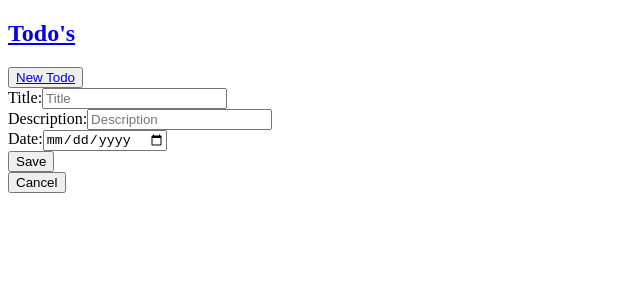
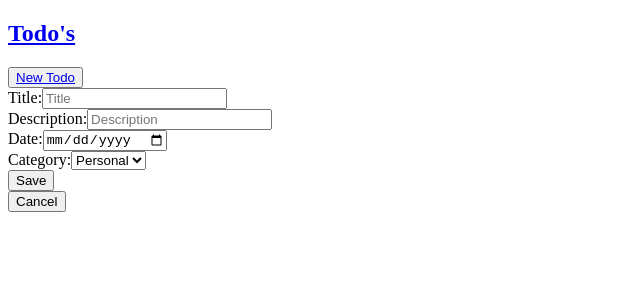
Before and after one commit to Jesse-Chong/frontend-portfolio-project, a React (Vite) app: page /todos/1/edit in a window 1280 px wide. Shown: the top 300 px of the page, without its empty margins (0-640 px from the left). Built offline with nearby package versions, Linux system fonts and the light colour scheme; no server answers.

Commit message:
Started category filtering

```diff
--- a/src/Components/Todo.jsx
+++ b/src/Components/Todo.jsx
@@ -5,9 +5,23 @@ import { capitalizeTitle, capitalizeDescription } from "./helper";
 const API = import.meta.env.VITE_API_URL;
 
 function Todo({ todo }) {
-  const { id, todo_title, todo_description, todo_date, todo_istrue } = todo;
+  const {
+    id,
+    todo_title,
+    todo_description,
+    todo_date,
+    todo_istrue,
+    todo_category,
+  } = todo;
   const [completionStatus, setCompletionStatus] = useState(todo_istrue);
-  console.log(id, todo_title, todo_description, todo_date, todo_istrue);
+  console.log(
+    id,
+    todo_title,
+    todo_description,
+    todo_date,
+    todo_istrue,
+    todo_category
+  );
 
   const handleToggleCompletion = async () => {
     try {
@@ -32,9 +46,9 @@ function Todo({ todo }) {
         <Link to={`/todos/${id}`}>{capitalizeTitle(todo_title)}</Link>
       </td>
       <td>{capitalizeDescription(todo_description)}</td>
-              <button onClick={handleToggleCompletion}>
+      <button onClick={handleToggleCompletion}>
         {completionStatus ? "✅" : "❌"}
-        </button>
+      </button>
     </tr>
   );
 }
--- a/src/Components/TodoEditForm.jsx
+++ b/src/Components/TodoEditForm.jsx
@@ -10,7 +10,8 @@ function TodoEditForm() {
     todo_title: "",
     todo_description: "",
     todo_date: "",
-    todo_istrue: false
+    todo_istrue: false,
+    todo_category: "",
   });
 
   const handleTextChange = (event) => {
@@ -100,6 +101,19 @@ function TodoEditForm() {
             required
           />
         </div>
+        <div className="cetegory">
+          <label htmlFor="todo_category">Category:</label>
+          <select
+            id="todo_category"
+            value={todo.todo_category}
+            onChange={(e) =>
+              setTodo({ ...todo, todo_category: e.target.value })
+            }
+          >
+            <option value="personal">Personal</option>
+            <option value="work">Work</option>
+          </select>
+        </div>
         <button type="submit" className="btn btn-success">
           Save
         </button>
--- a/src/Components/TodoNewForm.jsx
+++ b/src/Components/TodoNewForm.jsx
@@ -10,7 +10,7 @@ function TodoNewForm() {
     todo_title: "",
     todo_description: "",
     todo_date: "",
-    todo_istrue: false
+    todo_istrue: false,
   });
 
   const handleTextChange = (event) => {
@@ -87,6 +87,19 @@ function TodoNewForm() {
             required
           />
         </div>
+        <div className="category">
+          <label htmlFor="todo_category">Category:</label>
+          <select
+            id="todo_category"
+            value={todo.todo_category}
+            onChange={(e) =>
+              setTodo({ ...todo, todo_category: e.target.value })
+            }
+          >
+            <option value="personal">Personal</option>
+            <option value="work">Work</option>
+          </select>
+        </div>
         <button type="submit" className="btn btn-success">
           Save
         </button>
--- a/src/Components/Todos.jsx
+++ b/src/Components/Todos.jsx
@@ -6,6 +6,7 @@ const API = import.meta.env.VITE_API_URL;
 console.log(API);
 function Todos() {
   const [todos, setTodos] = useState([]);
+  const [filter, setFilter] = useState("all");
 
   useEffect(() => {
     fetch(`${API}/todo`)
@@ -21,6 +22,11 @@ function Todos() {
   return (
     <div className="Todos">
       <section>
+        <div>
+          <button onClick={() => setFilter("all")}>All</button>
+          <button onClick={() => setFilter("work")}>Work</button>
+          <button onClick={() => setFilter("personal")}>Personal</button>
+        </div>
         <table>
           <thead>
             <tr>
@@ -31,7 +37,7 @@ function Todos() {
           </thead>
           <tbody>
             {todos.map((todo) => {
-              return <Todo key={todo.id} todo={todo} />
+              return <Todo key={todo.id} todo={todo} />;
             })}
           </tbody>
         </table>
--- a/src/Components/helper.js
+++ b/src/Components/helper.js
@@ -1,13 +1,20 @@
 // This function is for capitalizing the first letter of each word in the title
 export function capitalizeTitle(title) {
-  return title
-    .split(" ")
-    .map((word) => word.charAt(0).toUpperCase() + word.slice(1))
-    .join(" ");
+  if (title) {
+    return title
+      .split(" ")
+      .map((word) => word.charAt(0).toUpperCase() + word.slice(1))
+      .join(" ");
+  } else {
+    return "";
+  }
 }
 
 // This function is for capitalizing only the first letter of the first word in the description
 export function capitalizeDescription(desc) {
+  if (!desc) {
+    return "";
+  }
   // Remove existing punctuation at the end
   // This basically looks for one or more occurences of '.', ',', ';', '!', or '?' at the end of the string
   // and use replace to replace it with an empty string to make it more human readable.
@@ -22,5 +29,5 @@ export function capitalizeDescription(desc) {
     ? restOfDescription
     : `${restOfDescription}.`;
 
-  return `${firstWord}${formattedDescription}`;
+  return `${firstWord} ${formattedDescription}`;
 }
```
Lines whose indentation alone changed are shown as unchanged.
